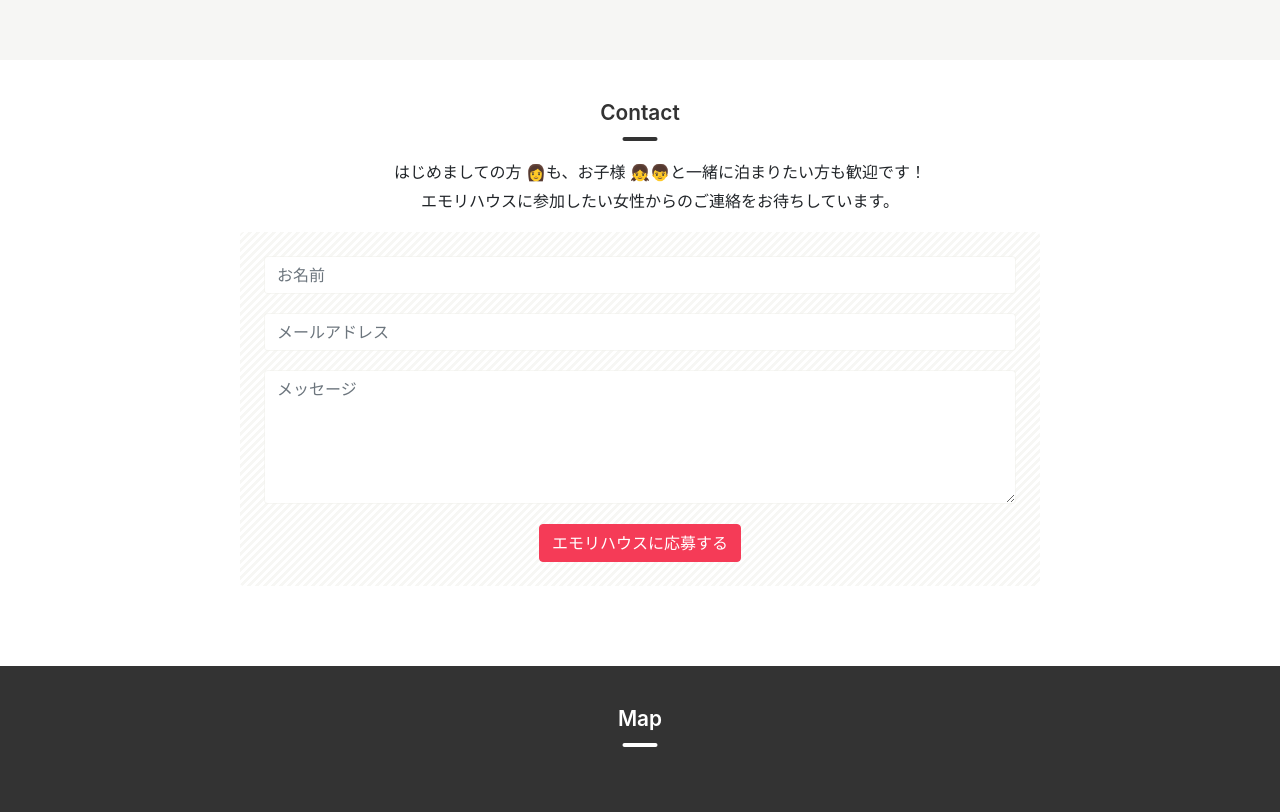
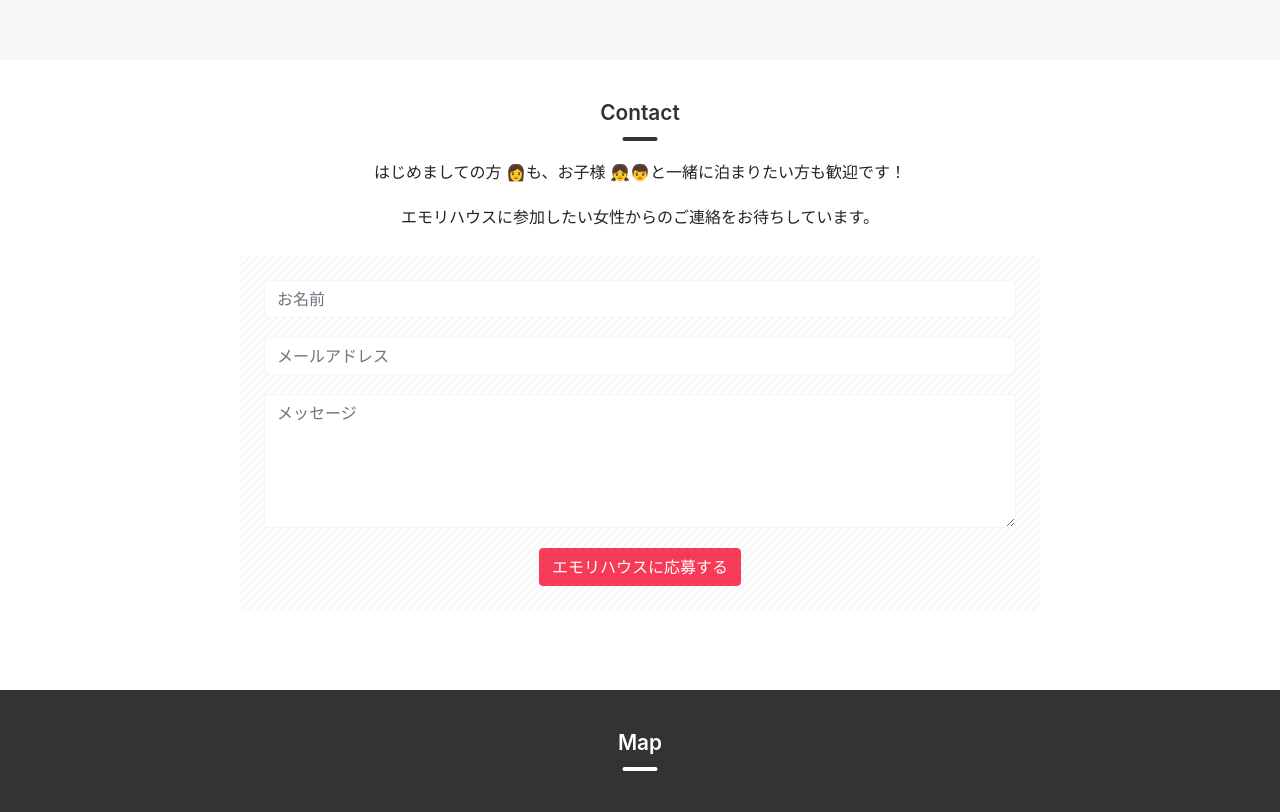
Before and after one commit to emorihouse/emorihouse.github.io, a Jekyll site: the page built from index.md, in a window 1280 px wide. Shown: the part 1951-2763 px from the top of the page. Built offline with Jekyll 4.4.1, drawn with Linux system fonts in a browser that asks for light colours; nearby versions of some CDN libraries; grey boxes are pictures that could not be loaded.

Commit message:
fix description style

```diff
--- a/_includes/contact.html
+++ b/_includes/contact.html
@@ -1,8 +1,8 @@
 
-<ul>
-  <li>はじめましての方 👩も、お子様 👧👦と一緒に泊まりたい方も歓迎です！</li>
-  <li>エモリハウスに参加したい女性からのご連絡をお待ちしています。</li>
-</ul>
+<div class="description">
+  <p>はじめましての方 👩も、お子様 👧👦と一緒に泊まりたい方も歓迎です！</p>
+  <p>エモリハウスに参加したい女性からのご連絡をお待ちしています。</p>
+</div>
 
 <div class="contact_form">
 
--- a/assets/css/style.scss
+++ b/assets/css/style.scss
@@ -95,6 +95,10 @@
   padding: 2em .5em 5em .5em;
   line-height: 1.8em;
   word-wrap: break-word;
+}
+
+.description {
+  margin-bottom: 1.5em;
 }
 
 .row-eq-height {
@@ -280,4 +284,12 @@
       }
     }
   }
+
+  @media (max-width:767px) {
+    p {
+      font-size: calc((100% + 0.25vw) * 0.75);
+      margin-bottom: 0.2em;
+      text-align: left;
+    }
+  }
 }
```
